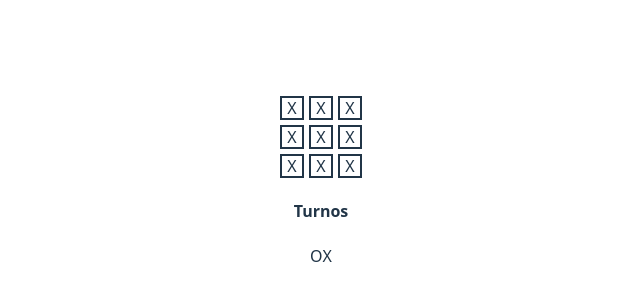
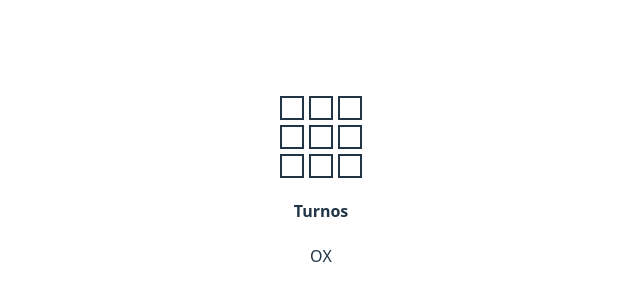
Before and after one commit to jrxjb/tic-tac-toe-react, a React (Vite) app in the folder tic-tact-toe/: page / in a window 1280 px wide. Shown: the part 218-518 px from the top of the page, without its empty margins (319-959 px from the left). Built offline with nearby package versions, Linux system fonts and the light colour scheme.

Commit message:
update selection

```diff
--- a/tic-tact-toe/src/App.jsx
+++ b/tic-tact-toe/src/App.jsx
@@ -11,24 +11,30 @@ const TURNS ={
 
 //const board = Array(9).fill(null)
 //Resultado: [null, null, null, null, null, null, null, null, null]
-const board = Array(9).fill(null)
+//const board = Array(9).fill(null)
 
 
 function App() {
-  const [turn,setTurn]=useState(TURNS.X);
+  const [turn,setTurn]=useState("");
+  const [board,setBoard]=useState(Array(9).fill(null))
 
-  function updateBoard(){
-  console.log("hizo click en span");
+  function updateBoard(index){
+  console.log(`hizo click en span ${index}`);
 
   const updateTurn = turn === TURNS.X? TURNS.O : TURNS.X;
-  setTurn(updateTurn);
+  setTurn(updateTurn)
+  const newBoard = [...board]
+  newBoard[index] = updateTurn
+  setBoard(newBoard)
+
+
 }
   return (
     <>
       <div className="board-medio">
         {
           board.map((contenidoB,index)=>{
-            return (<span key={index}  className="square" onClick={updateBoard}>{contenidoB}{turn}</span>)
+            return (<span key={index}  className="square" onClick={() => updateBoard(index)}>{contenidoB}</span>)
           })
         }
         </div>
```
